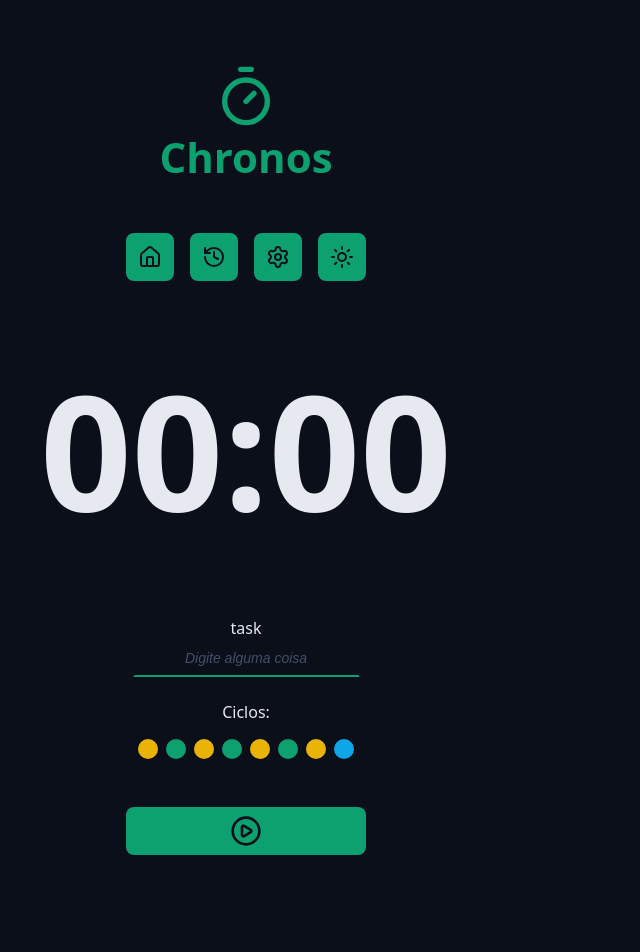
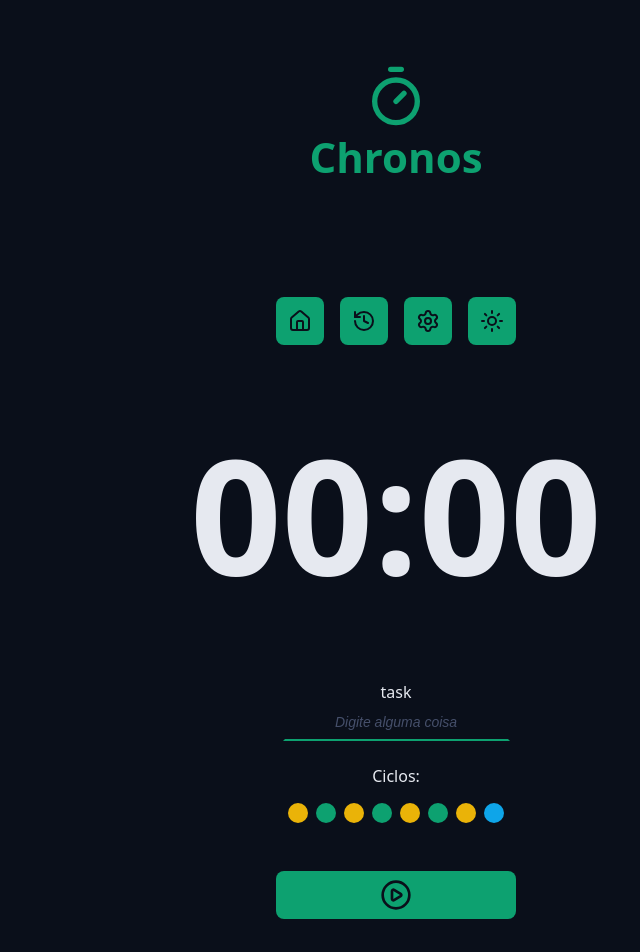
Before and after one commit to Bene001700/chronos-pomodoro, a React (Vite) app: page / in a window 1280 px wide. Shown: the top 952 px of the page, without its empty margins (244-884 px from the left). Built offline with nearby package versions, Linux system fonts and the light colour scheme.

Commit message:
Criado a página Home e MainTemplate

```diff
--- a/src/App.tsx
+++ b/src/App.tsx
@@ -1,45 +1,8 @@
-import './styles/theme.css';
-import './styles/global.css';
-import { Container } from './components/Container';
-import { Logo } from './components/Logo';
-import { Menu } from './components/Menu';
-import { CountDown } from './components/CountDown';
-import { DefaultInput } from './components/DefaultInput';
-import { Cycles } from './components/Cycles';
-import { DefaultButton } from './components/DefaultButton';
-import { PlayCircleIcon} from 'lucide-react';
-import { Footer } from './components/Footer';
+import { Home } from "./Pages/Home";
+
+import "./styles/theme.css";
+import "./styles/global.css";
 
 export function App() {
-    return (<>
-        <Container>
-            <header>
-                <Logo/>
-                <Menu/>
-            </header>
-        </Container>
-
-        <Container>
-            <CountDown/>
-        </Container>
-
-        <Container>
-            <div className="rowForm">
-                <form className='form'>
-                    <DefaultInput id="meuInput" labelText="task" type="text" placeholder='Digite alguma coisa'/>
-                </form>
-            </div>
-            <div className="rowForm">
-                <Cycles/>
-            </div>
-            <div className="rowForm">
-                <DefaultButton icon={<PlayCircleIcon/>} color='green'/>
-            </div>
-        </Container>
-
-        <Container>
-                <Footer/>
-        </Container>
-
-    </>);
+  return <Home />;
 }
--- /dev/null
+++ b/src/Pages/Home/index.tsx
@@ -0,0 +1,19 @@
+import { Container } from "../../components/Container";
+import { CountDown } from "../../components/CountDown";
+import { MainForm } from "../../components/MainForm";
+import { MainTemplate } from "../../templates/MainTemplate";
+
+export function Home() {
+  return (
+    <>
+      <MainTemplate>
+        <Container>
+          <CountDown />
+        </Container>
+        <Container>
+          <MainForm />
+        </Container>
+      </MainTemplate>
+    </>
+  );
+}
--- a/src/components/Container/styles.module.css
+++ b/src/components/Container/styles.module.css
@@ -8,6 +8,7 @@
     max-width: 98rem;
     width: 100%;
     gap: 2.4rem;
+    margin: 0 auto;
 }
 
 
--- /dev/null
+++ b/src/components/MainForm/index.tsx
@@ -0,0 +1,27 @@
+import { PlayCircleIcon } from "lucide-react";
+import { DefaultButton } from "../DefaultButton";
+import { Cycles } from "../Cycles";
+import { DefaultInput } from "../DefaultInput";
+
+export function MainForm() {
+  return (
+    <>
+      <div className="rowForm">
+        <form className="form">
+          <DefaultInput
+            id="meuInput"
+            labelText="task"
+            type="text"
+            placeholder="Digite alguma coisa"
+          />
+        </form>
+      </div>
+      <div className="rowForm">
+        <Cycles />
+      </div>
+      <div className="rowForm">
+        <DefaultButton icon={<PlayCircleIcon />} color="green" />
+      </div>
+    </>
+  );
+}
--- /dev/null
+++ b/src/templates/MainTemplate/index.tsx
@@ -0,0 +1,26 @@
+import { Container } from "../../components/Container";
+import { Footer } from "../../components/Footer";
+import { Logo } from "../../components/Logo";
+import { Menu } from "../../components/Menu";
+
+type MainTemplateProps = {
+  children: React.ReactNode;
+};
+
+export function MainTemplate({ children }: MainTemplateProps) {
+  return (
+    <>
+      <Container>
+        <Logo />
+      </Container>
+
+      <Container>
+        <Menu />
+      </Container>
+      {children}
+      <Container>
+        <Footer />
+      </Container>
+    </>
+  );
+}
```
